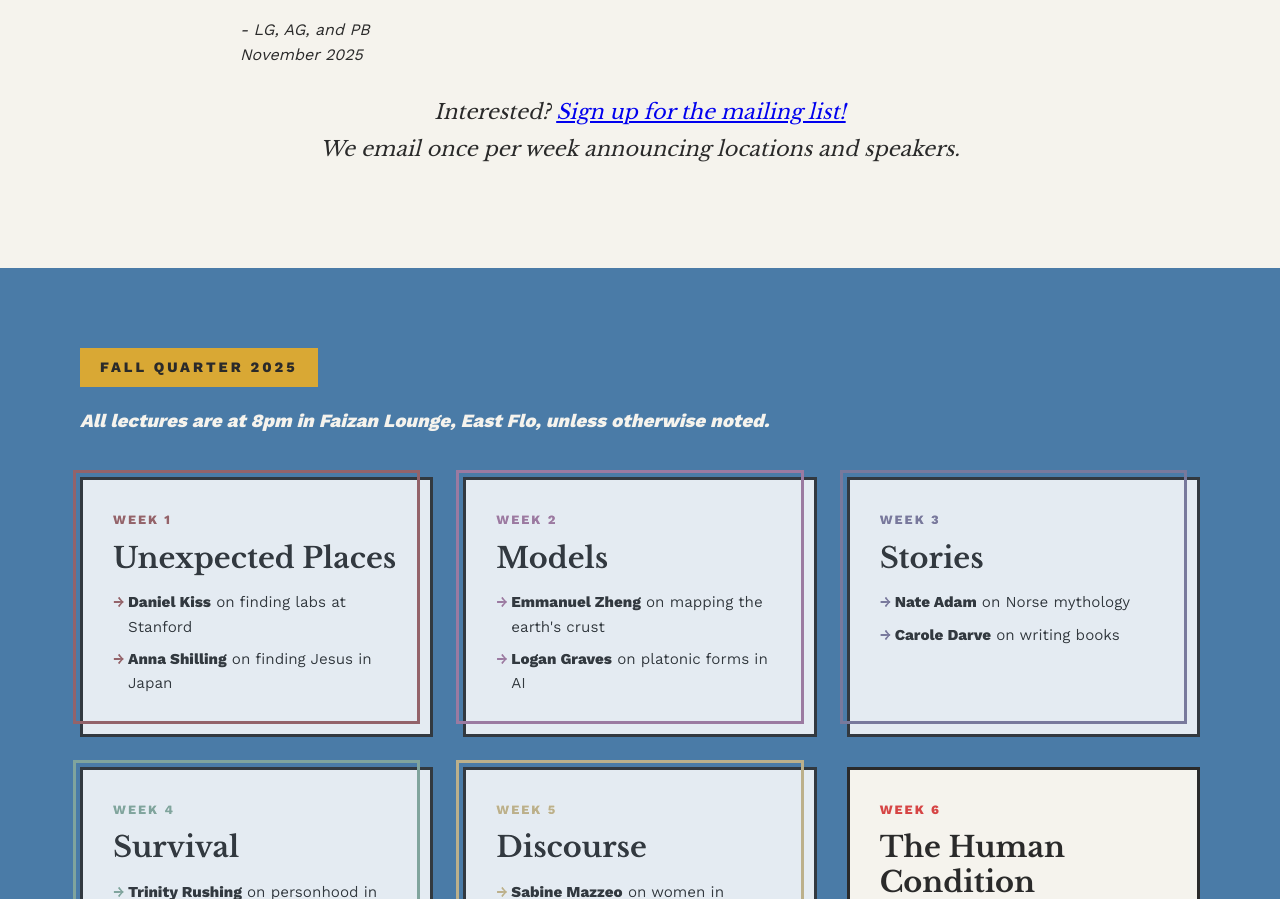
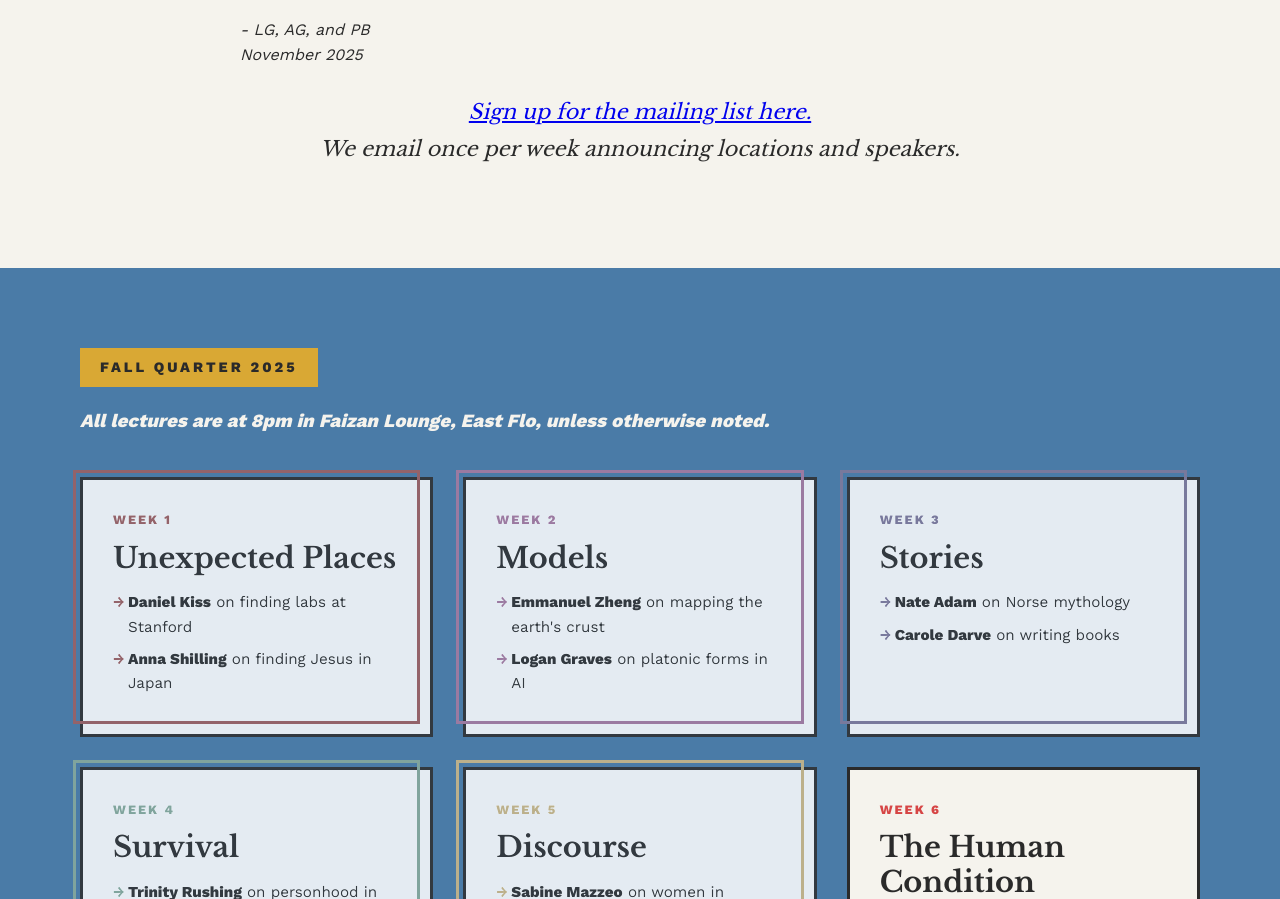
Before and after one commit to lgngrvs/dormlectures, a plain HTML site: page index.html in a window 1280 px wide. Shown: the part 1024-1923 px from the top of the page. Drawn offline with nearby package versions, Linux system fonts and the light colour scheme.

Commit message:
update mailing list invitation
Signed-off-by: Logan Graves <me@logangraves.com>

```diff
--- a/index.html
+++ b/index.html
@@ -422,7 +422,7 @@
                     <br>                    <br>
 
 
-                    <p style="text-align: center;"><i>Interested? <a href="https://forms.gle/mTKkZio7SQ1dkLiM7">Sign up for the mailing list!</a> <br>We email once per week announcing locations and speakers.</i> </p>
+                    <p style="text-align: center;"><i><a href="https://forms.gle/mTKkZio7SQ1dkLiM7">Sign up for the mailing list here.</a> <br>We email once per week announcing locations and speakers.</i> </p>
             </div>
         </div>
     </section>
```
